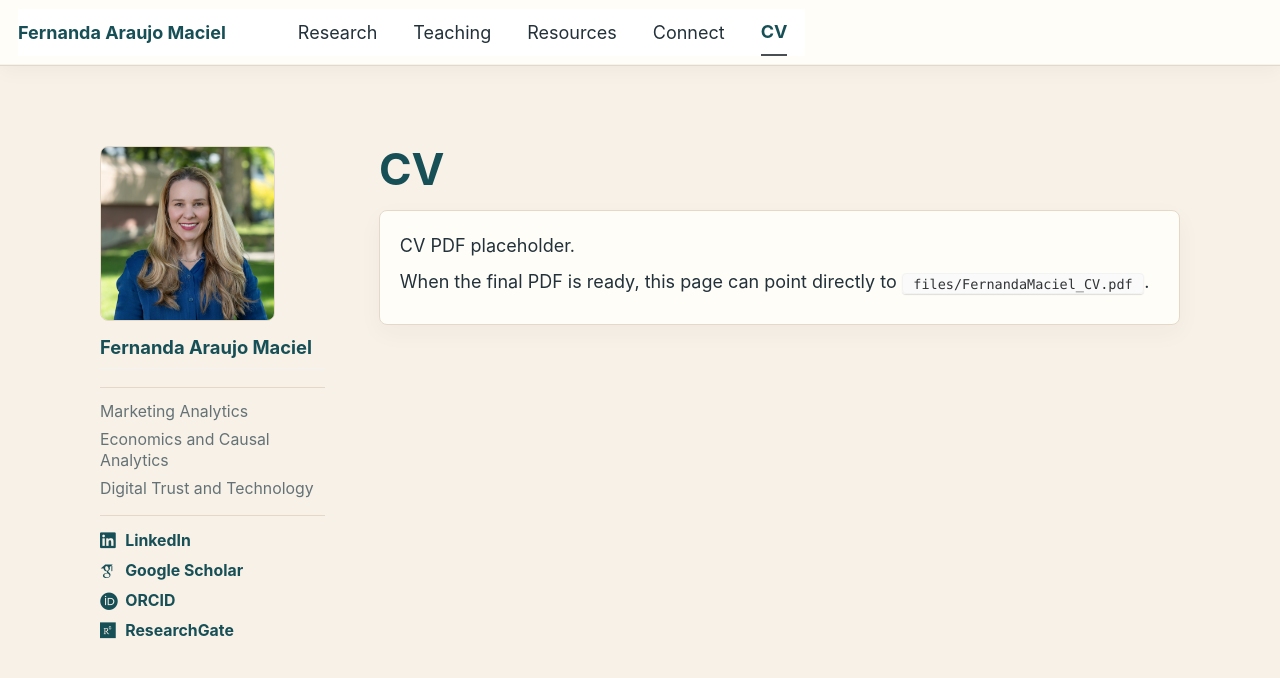
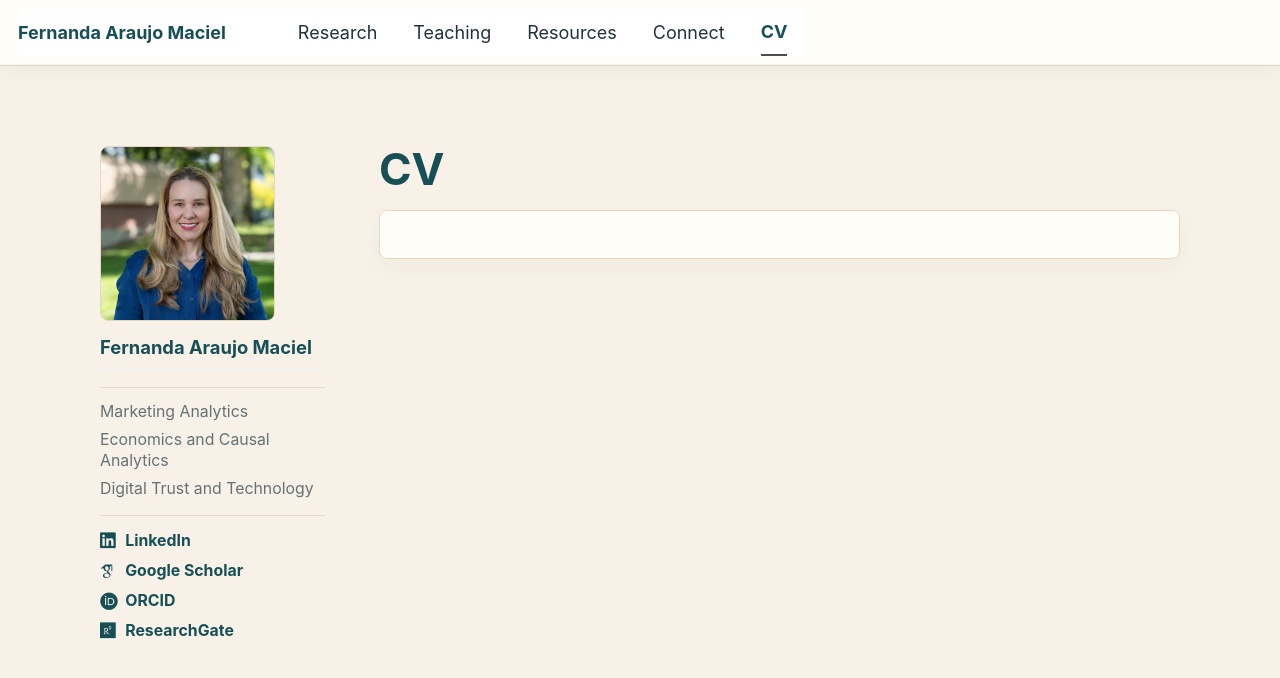
Before and after one commit to proffernandamaciel/proffernandamaciel.github.io, a Jekyll site: the page built from _pages/cv.md, in a window 1280 px wide. Shown: the top 678 px of the page. Built offline with Jekyll 4.4.1, drawn with Linux system fonts in a browser that asks for light colours; some web fonts are replaced; a script bundle is joined from its source files by our own code; library files that are not in the unit come from our copies.

Commit message:
Remove CV PDF placeholder text
Removed placeholder text for CV PDF.

```diff
--- a/_pages/cv.md
+++ b/_pages/cv.md
@@ -27,8 +27,7 @@ redirect_from:
   <main class="fm-main-column">
     <h1>CV</h1>
     <section class="fm-cv-placeholder" aria-label="CV placeholder">
-      <p>CV PDF placeholder.</p>
-      <p>When the final PDF is ready, this page can point directly to <code>files/FernandaMaciel_CV.pdf</code>.</p>
+      <p></p>
     </section>
   </main>
 </div>
```
